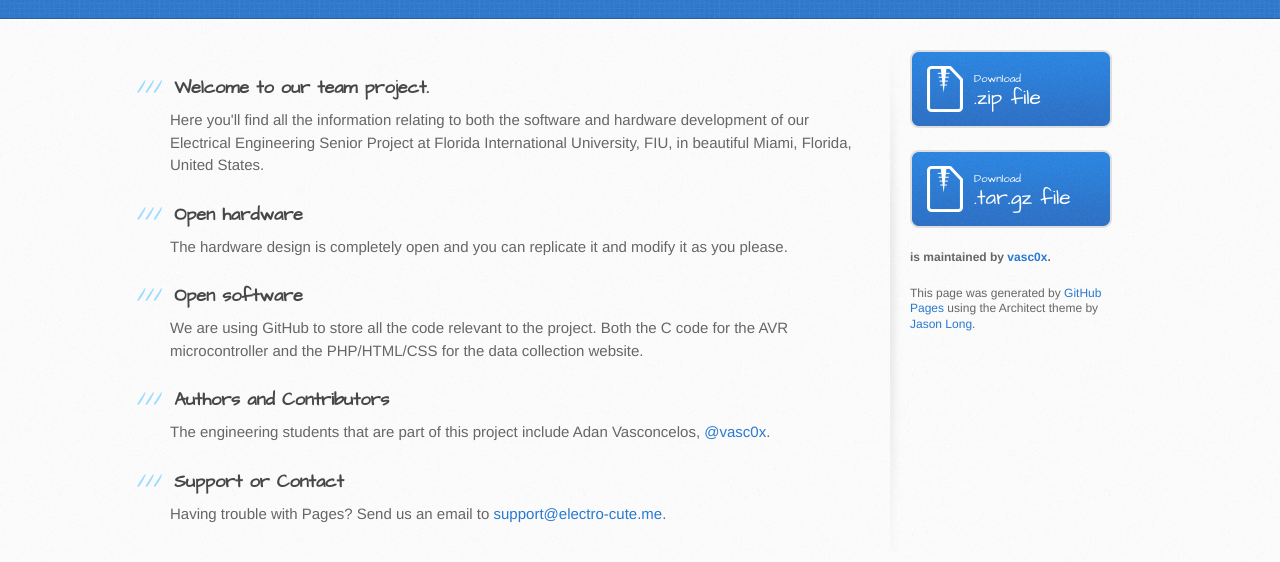
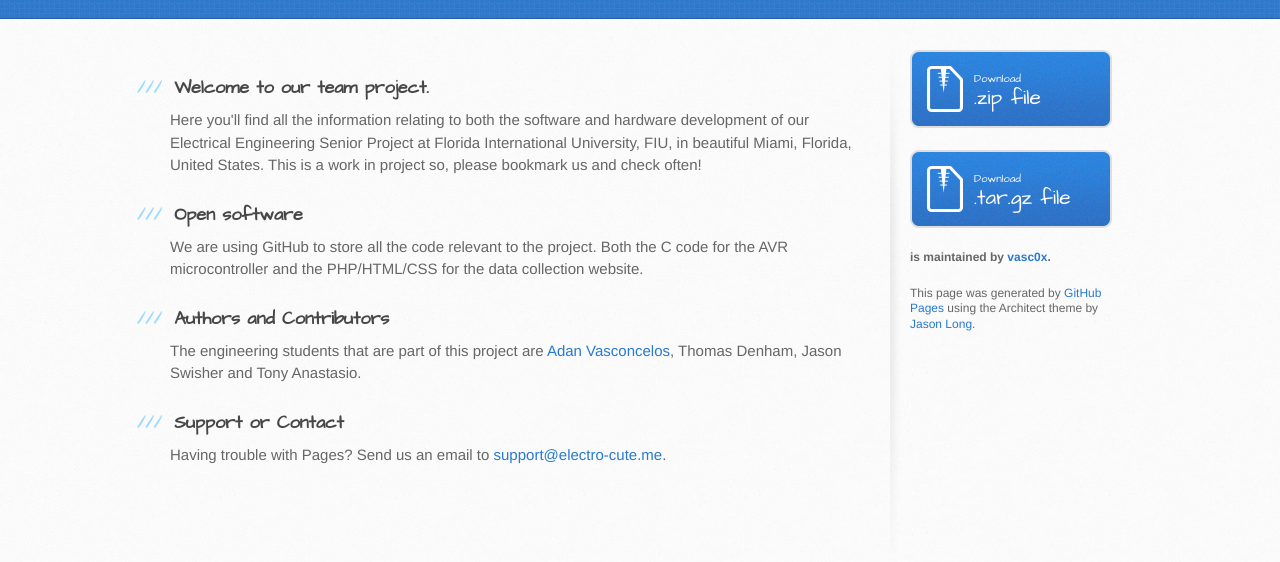
Before and after one commit to vasc0x/smarthead, a plain HTML site: page index.html in a window 1280 px wide. Shown: the part 182-744 px from the top of the page. Drawn offline with Linux system fonts and the light colour scheme.

```diff
--- a/index.html
+++ b/index.html
@@ -31,12 +31,8 @@
           <h3>
 <a id="welcome-to-our-team-project" class="anchor" href="#welcome-to-our-team-project" aria-hidden="true"><span class="octicon octicon-link"></span></a>Welcome to our team project.</h3>
 
-<p>Here you'll find all the information relating to both the software and hardware development of our Electrical Engineering Senior Project at Florida International University, FIU, in beautiful Miami, Florida, United States.</p>
-
-<h3>
-<a id="open-hardware" class="anchor" href="#open-hardware" aria-hidden="true"><span class="octicon octicon-link"></span></a>Open hardware</h3>
-
-<p>The hardware design is completely open and you can replicate it and modify it as you please.</p>
+<p>Here you'll find all the information relating to both the software and hardware development of our Electrical Engineering Senior Project at Florida International University, FIU, in beautiful Miami, Florida, United States.
+This is a work in project so, please bookmark us and check often!</p>
 
 <h3>
 <a id="open-software" class="anchor" href="#open-software" aria-hidden="true"><span class="octicon octicon-link"></span></a>Open software</h3>
@@ -46,7 +42,7 @@
 <h3>
 <a id="authors-and-contributors" class="anchor" href="#authors-and-contributors" aria-hidden="true"><span class="octicon octicon-link"></span></a>Authors and Contributors</h3>
 
-<p>The engineering students that are part of this project include Adan Vasconcelos, <a href="https://github.com/vasc0x" class="user-mention">@vasc0x</a>.</p>
+<p>The engineering students that are part of this project are <a href="@vasc0x">Adan Vasconcelos</a>, Thomas Denham, Jason Swisher and Tony Anastasio.</p>
 
 <h3>
 <a id="support-or-contact" class="anchor" href="#support-or-contact" aria-hidden="true"><span class="octicon octicon-link"></span></a>Support or Contact</h3>
--- a/params.json
+++ b/params.json
@@ -1 +1 @@
-{"name":"Smarthead","tagline":"A really smart shower head","body":"### Welcome to our team project.\r\nHere you'll find all the information relating to both the software and hardware development of our Electrical Engineering Senior Project at Florida International University, FIU, in beautiful Miami, Florida, United States.\r\n\r\n### Open hardware\r\nThe hardware design is completely open and you can replicate it and modify it as you please.\r\n\r\n### Open software\r\nWe are using GitHub to store all the code relevant to the project. Both the C code for the AVR microcontroller and the PHP/HTML/CSS for the data collection website.\r\n\r\n### Authors and Contributors\r\nThe engineering students that are part of this project include Adan Vasconcelos, @vasc0x.\r\n\r\n### Support or Contact\r\nHaving trouble with Pages? Send us an email to [support@electro-cute.me](mailto:support@electro-cute.me).\r\n","google":"","note":"Don't delete this file! It's used internally to help with page regeneration."}
+{"name":"Smarthead","tagline":"A really smart shower head","body":"### Welcome to our team project.\r\nHere you'll find all the information relating to both the software and hardware development of our Electrical Engineering Senior Project at Florida International University, FIU, in beautiful Miami, Florida, United States.\r\nThis is a work in project so, please bookmark us and check often!\r\n\r\n### Open software\r\nWe are using GitHub to store all the code relevant to the project. Both the C code for the AVR microcontroller and the PHP/HTML/CSS for the data collection website.\r\n\r\n### Authors and Contributors\r\nThe engineering students that are part of this project are [Adan Vasconcelos](@vasc0x), Thomas Denham, Jason Swisher and Tony Anastasio.\r\n\r\n### Support or Contact\r\nHaving trouble with Pages? Send us an email to [support@electro-cute.me](mailto:support@electro-cute.me).\r\n","google":"","note":"Don't delete this file! It's used internally to help with page regeneration."}
```
